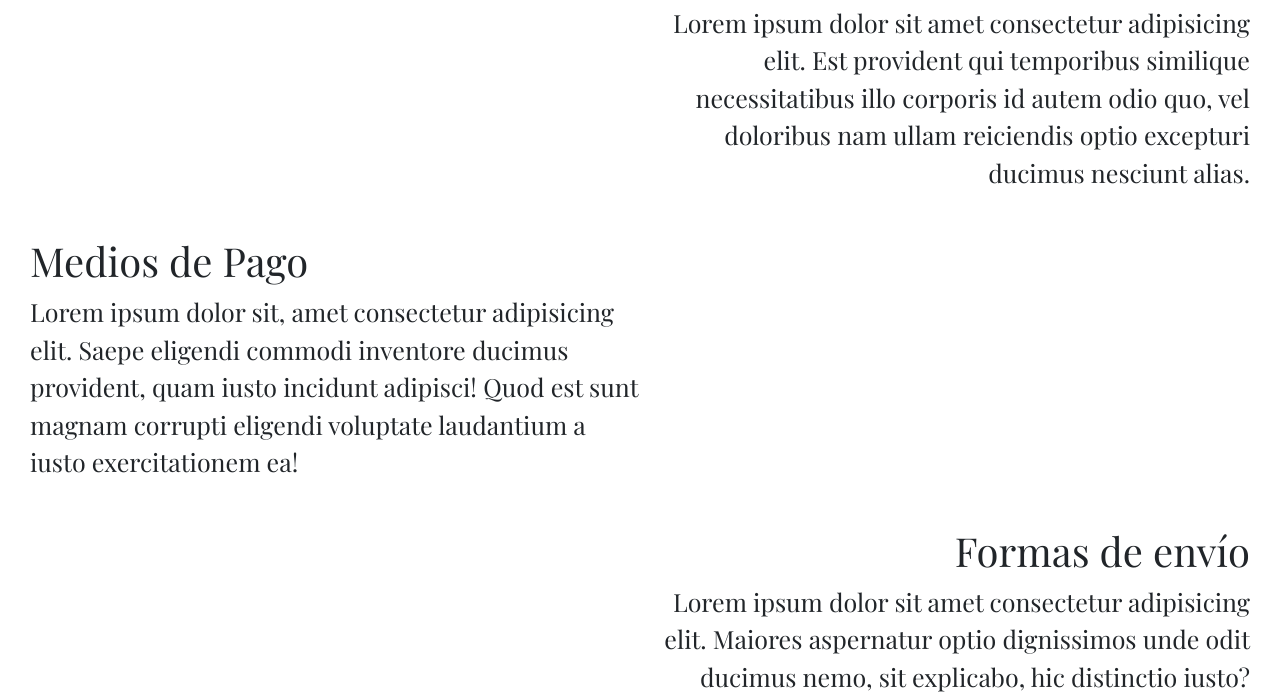
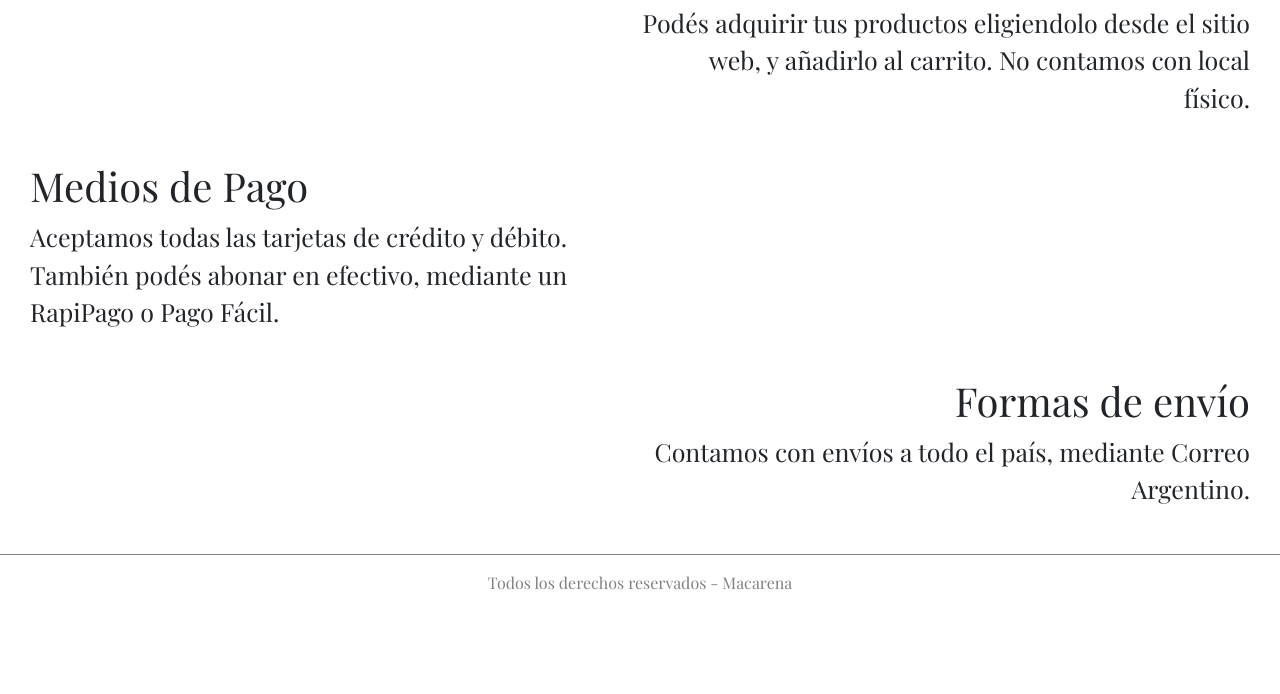
Before and after one commit to Macuca694/galileaSCSS, a website: page pages/preguntas.html in a window 1280 px wide. Shown: the part 739-1433 px from the top of the page. After the commit the page ends 1366 px from the top, so only its background shows below. Drawn offline with nearby package versions, Linux system fonts and the light colour scheme.

Commit message:
reemplazo texto generico

```diff
--- a/pages/preguntas.html
+++ b/pages/preguntas.html
@@ -63,15 +63,22 @@
         </div>
         <div class="preguntasDos">
             <h2>¿Cómo comprar?</h2>
-            <p>Lorem ipsum dolor sit amet consectetur adipisicing elit. Est provident qui temporibus similique necessitatibus illo corporis id autem odio quo, vel doloribus nam ullam reiciendis optio excepturi ducimus nesciunt alias.</p>
+            <p>
+              Podés adquirir tus productos eligiendolo desde el sitio web,        y añadirlo al carrito.
+              No contamos con local físico.
+            </p>
         </div>
         <div class="preguntasTres">
             <h2>Medios de Pago</h2>
-            <p>Lorem ipsum dolor sit, amet consectetur adipisicing elit. Saepe eligendi commodi inventore ducimus provident, quam iusto incidunt adipisci! Quod est sunt magnam corrupti eligendi voluptate laudantium a iusto exercitationem ea!</p>
+            <p>
+              Aceptamos todas las tarjetas de crédito y débito. También podés abonar en efectivo, mediante un RapiPago o Pago Fácil.
+            </p>
         </div>
         <div class="preguntasCuatro">
             <h3>Formas de envío</h3>
-            <p>Lorem ipsum dolor sit amet consectetur adipisicing elit. Maiores aspernatur optio dignissimos unde odit ducimus nemo, sit explicabo, hic distinctio iusto? Esse, quos facere magnam explicabo neque modi beatae obcaecati!</p>
+            <p>
+              Contamos con envíos a todo el país, mediante Correo Argentino.
+            </p>
         </div>
     </main>
     <footer>
```
Also changed, not shown: pages/nosotros.html (+8 -2 lines).
